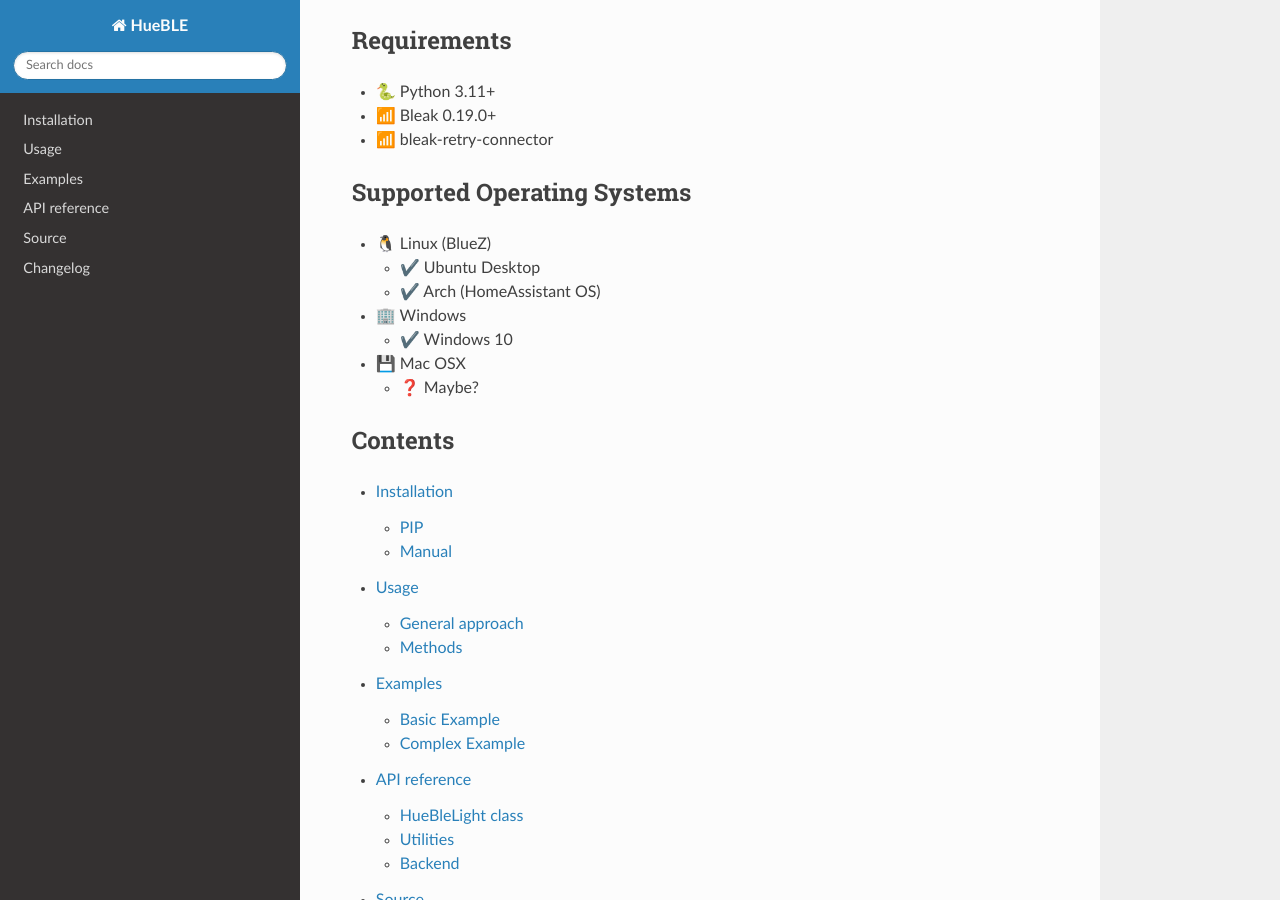
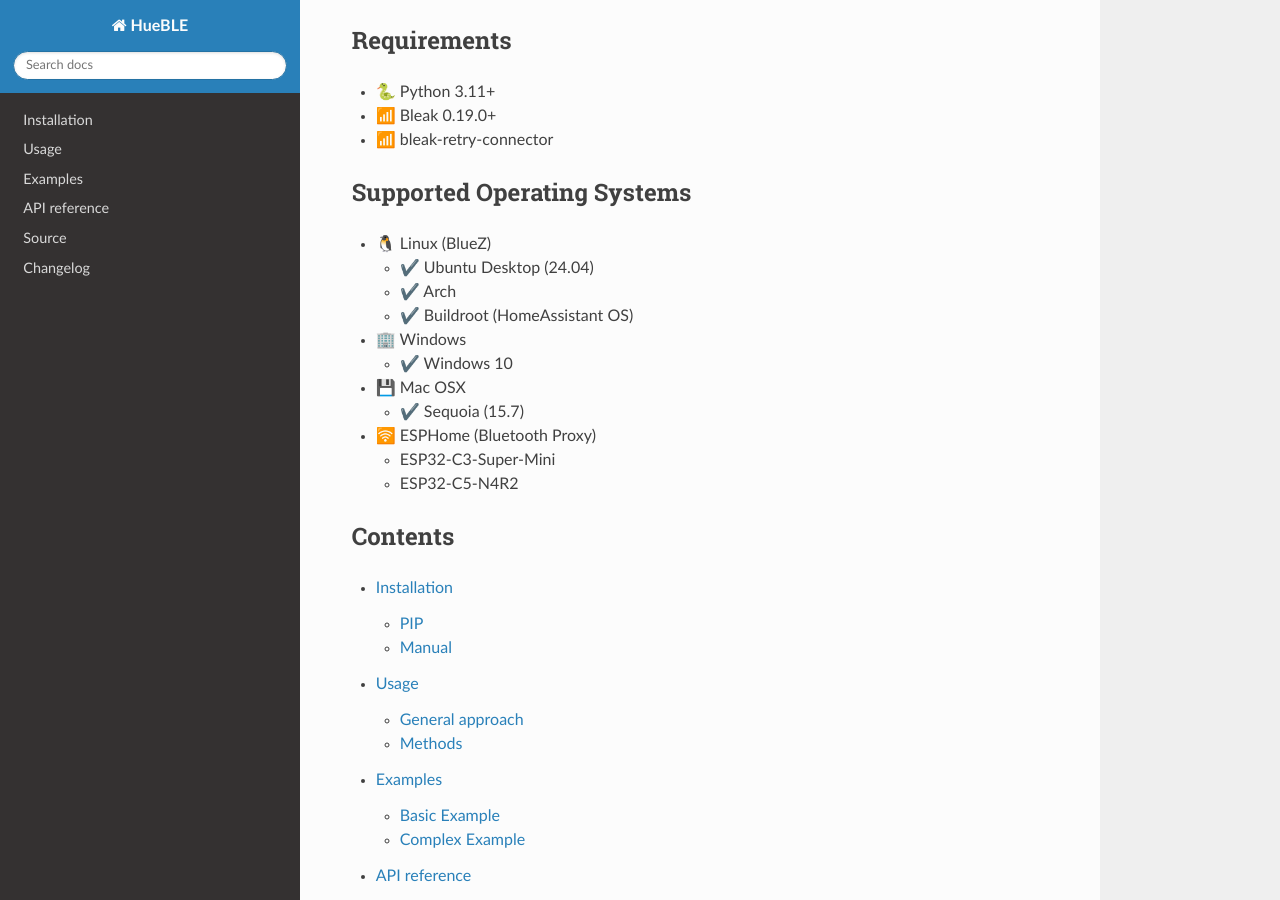
Before and after one commit to flip-dots/HueBLE, a Sphinx documentation site: the page built from docs/source/index.rst, in a window 1280 px wide and 900 px high, scrolled down 1176 px. Built offline with Sphinx 7.4.7 and the Read the Docs theme 3.1.0, drawn with Linux system fonts in a browser that asks for light colours; some of the changed text lies outside the part shown.

Commit message:
Update supported operating systems

```diff
--- a/docs/source/index.rst
+++ b/docs/source/index.rst
@@ -57,8 +57,9 @@
 
 - 🐧 Linux (BlueZ)
 
-  - ✔️ Ubuntu Desktop
-  - ✔️ Arch (HomeAssistant OS)
+  - ✔️ Ubuntu Desktop (24.04)
+  - ✔️ Arch
+  - ✔️ Buildroot (HomeAssistant OS)
 
 - 🏢 Windows
 
@@ -66,7 +67,13 @@
 
 - 💾 Mac OSX
 
-  - ❓ Maybe?
+  - ✔️ Sequoia (15.7)
+
+- 🛜 ESPHome (Bluetooth Proxy)
+
+  - ESP32-C3-Super-Mini
+  - ESP32-C5-N4R2
+
 
 Contents
 --------
```
Also changed, not shown: README.md (+7 -3 lines).
